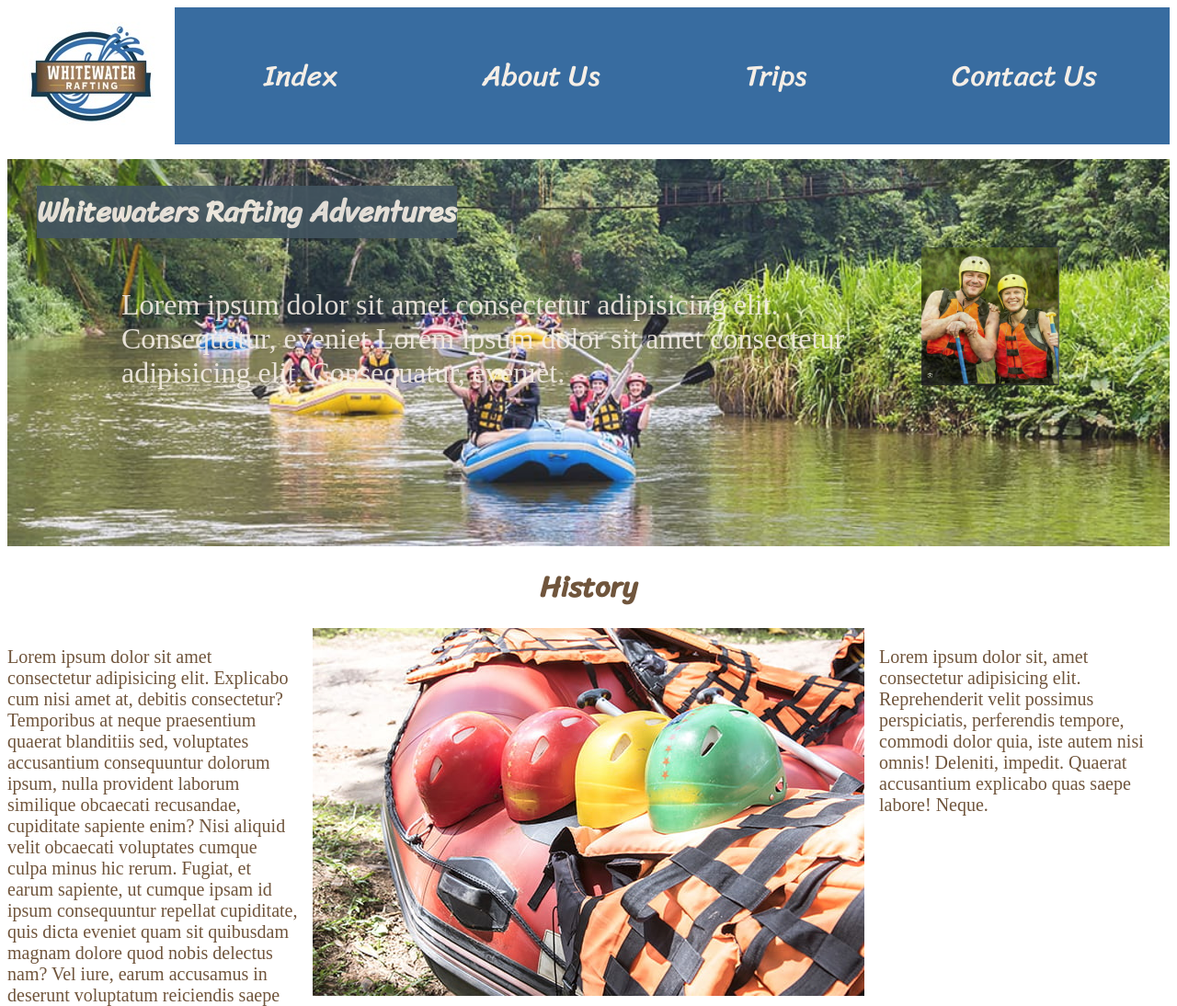
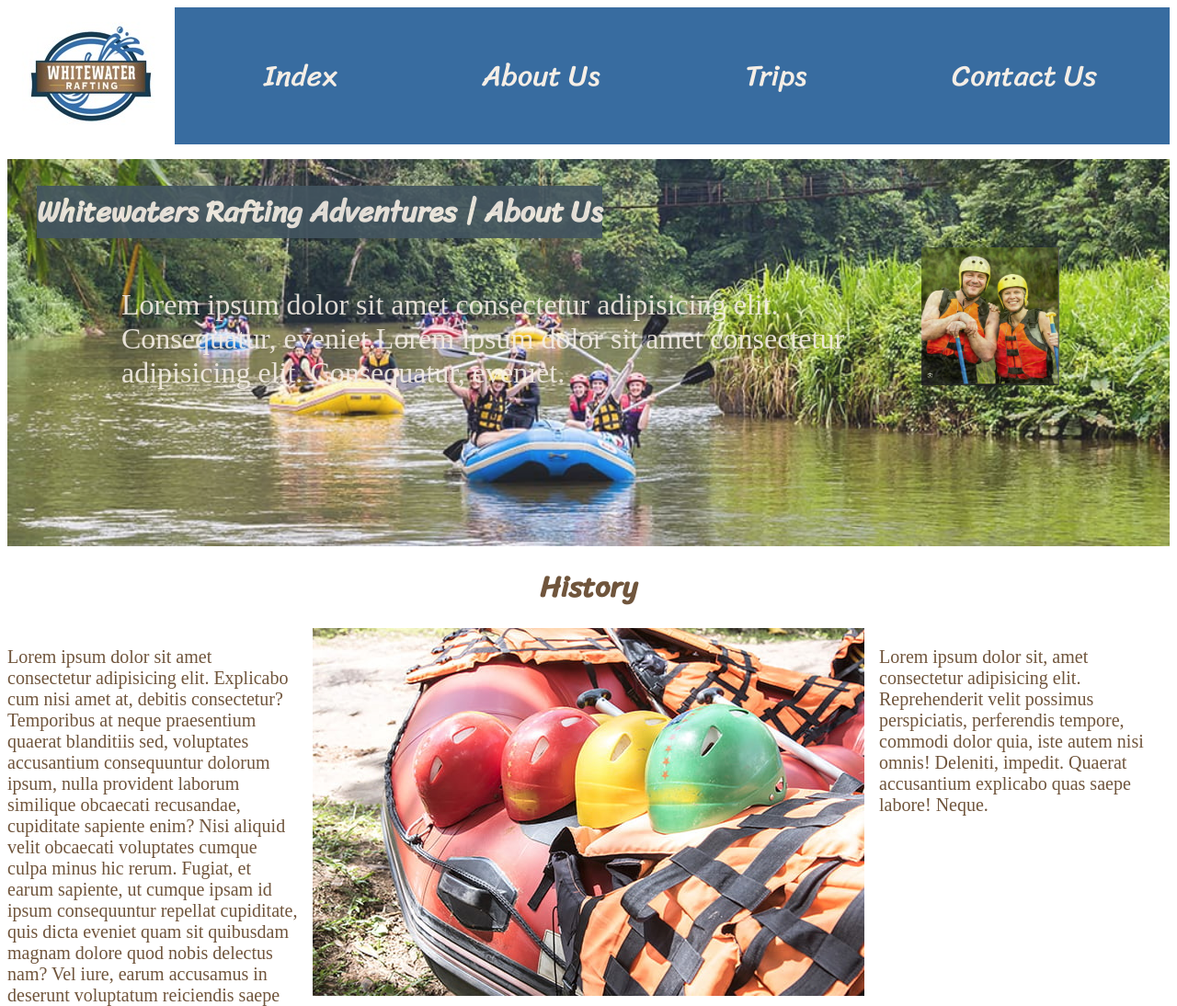
Before and after one commit to AlmaSotelo/wdd130, a plain HTML site: page wwr/about.html in a window 1280 px wide. Shown: the top 1094 px of the page at 92% size. Drawn offline with Linux system fonts and the light colour scheme; a web font is replaced by a local one.

Commit message:
include About Us in the title

```diff
--- a/wwr/about.html
+++ b/wwr/about.html
@@ -29,7 +29,7 @@
    <main>
       <div class="hero">
          <img src="images/rafting14_600.jpg" alt="rafting background">
-         <h1>Whitewaters Rafting Adventures</h1>
+         <h1>Whitewaters Rafting Adventures | About Us</h1>
          <article>
             <img src="images/couple.jpg" alt="couple">
             <p>Lorem ipsum dolor sit amet consectetur adipisicing elit.
```
